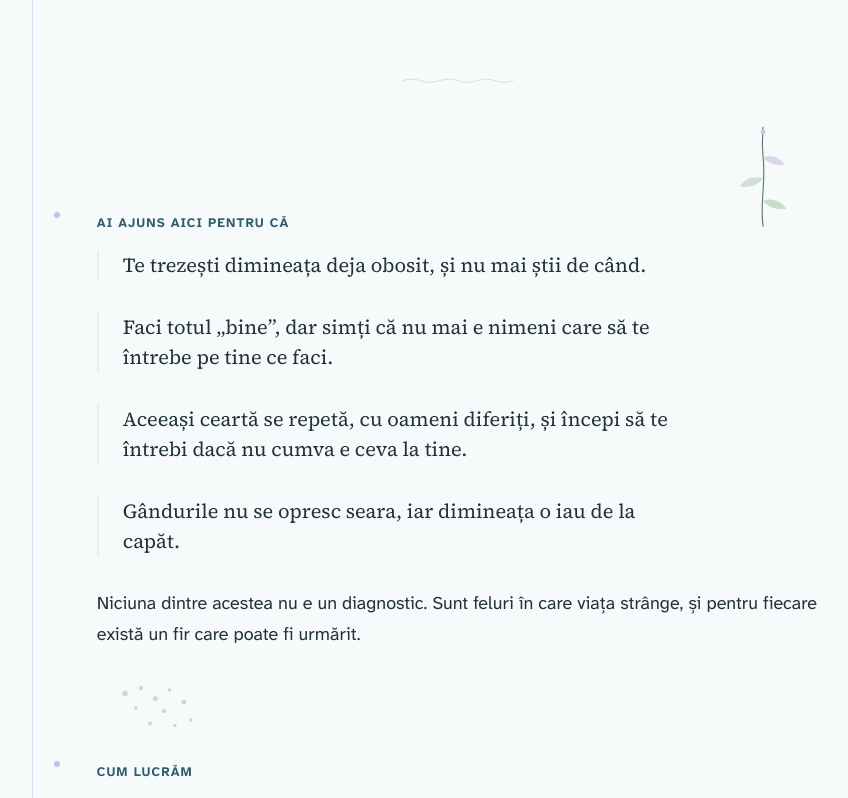
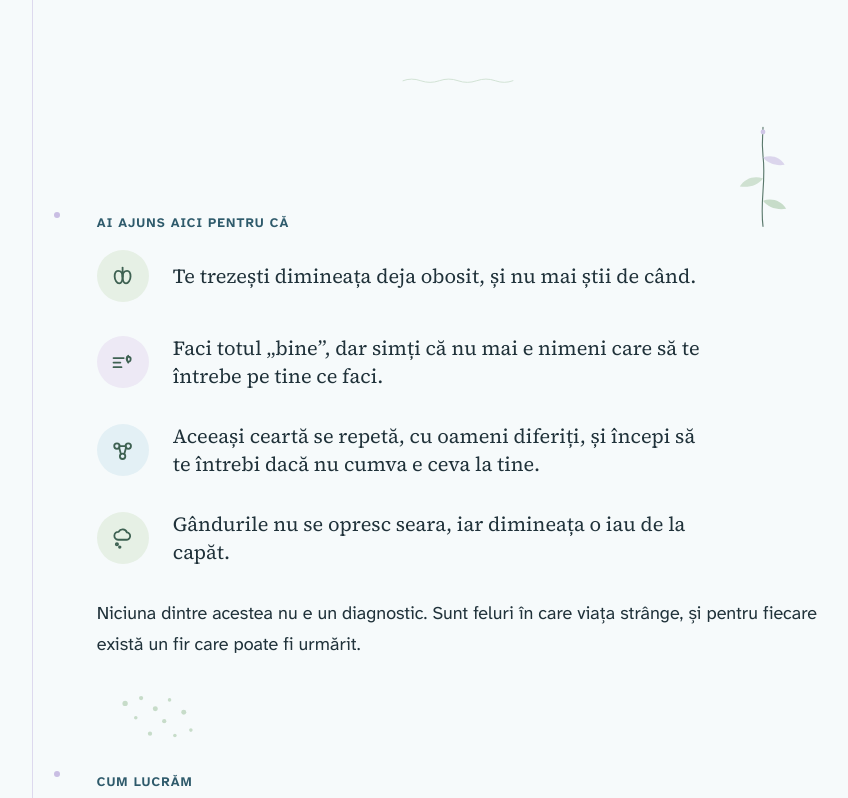
Before and after one commit to madalinagligor5-maker/psiho, a PHP site: page / in a window 1280 px wide. Shown: the part 1230-2028 px from the top of the page, without its empty margins (206-1054 px from the left). Run offline with PHP 8.4, Linux system fonts and the light colour scheme; data that the repository does not hold is empty; some libraries are stand-ins or nearby versions.

Commit message:
Iconite line-art din kit, legate de continut
Helper iconita($nume) cu iconite SVG line-art (contur currentColor, viewBox 24):
anxietate, stres, ganduri, coplesire, respiro, liniste, echilibru, sprijin,
progres, conexiune, comunicare, directie, constientizare.

Aplicate pe „ai ajuns aici pentru ca": fiecare recunoastere primeste o iconita
intr-un cerc soft (verde-pal / azur / lavanda-pal, alternate), legata de sens
(respiro/epuizare, coplesire, conexiune-relatii, ganduri).

Co-Authored-By: Claude Opus 4.8 <noreply@anthropic.com>

```diff
--- a/public_html/assets/css/site.css
+++ b/public_html/assets/css/site.css
@@ -597,14 +597,16 @@ strong { font-weight: 700; }
   gap: var(--s4);
 }
 .recunoasteri li {
+  display: flex;
+  gap: var(--s3);
+  align-items: center;
   font-family: var(--font-display);
   font-size: var(--t-corp-mare);
   font-weight: 400;
-  line-height: 1.5;
-  padding-left: var(--s3);
-  border-left: 2px solid var(--greige);
-  max-width: 54ch;
-}
+  line-height: 1.4;
+  max-width: 58ch;
+}
+.recunoasteri li > span:last-child { flex: 1; }
 
 /* --- Card de serviciu ----------------------------------------------------- */
 
@@ -1075,6 +1077,24 @@ strong { font-weight: 700; }
 .g-flotant--dreapta-sus { top: var(--s3); right: 4%; }
 .g-flotant--stanga-jos  { bottom: var(--s3); left: 3%; }
 .g-flotant--dreapta-jos { bottom: var(--s4); right: 5%; }
+
+/* Iconițe line-art — colorate prin `color` pe container. */
+.iconita { display: inline-block; width: 1.5rem; height: 1.5rem; color: var(--salvie-inchis); }
+
+/* Iconiță într-un cerc soft, ca în kit — pentru liste și pași. */
+.iconita-badge {
+  flex: none;
+  width: 3.25rem; height: 3.25rem;
+  display: grid; place-items: center;
+  border-radius: var(--raza-pastila);
+  background: var(--verde-pal);
+  color: var(--salvie-inchis);
+  transition: background-color var(--d-mediu) var(--usor);
+}
+.iconita-badge .iconita { width: 1.7rem; height: 1.7rem; }
+/* Alternăm fundalul badge-urilor prin paletă, pentru varietate blândă. */
+.iconita-badge--azur    { background: var(--azur); }
+.iconita-badge--lavanda { background: var(--lavanda-pal); color: var(--lavanda-text); }
 
 /* Pull-quote — un citat scos în evidență, cu ghilimele grafice. */
 .citat {
--- a/src/helpers.php
+++ b/src/helpers.php
@@ -144,6 +144,40 @@ function grafic(string $nume, string $clasa = ''): string
     return $svg;
 }
 
+/**
+ * Iconițe line-art (recreate după kitul de ilustrație). viewBox 24×24, contur
+ * din `currentColor` (colorezi prin `color` pe container), rotunjite. Decorative
+ * — mereu aria-hidden; sensul stă în textul de lângă.
+ */
+function iconita(string $nume, string $clasa = ''): string
+{
+    $cai = match ($nume) {
+        // Emoții & stări
+        'anxietate'  => '<path d="M15 7c-4-2-8 1-7 5 1 3 6 4 7 1 1-2-2-4-4-2s-1 5 2 5"/>',
+        'stres'      => '<path d="M7 13a3 3 0 0 1 .3-6 4 4 0 0 1 7.5-1A3 3 0 0 1 16 13Z"/><path d="M11 15l-2 3h3l-2 3"/>',
+        'ganduri'    => '<path d="M8 13a3.5 3.5 0 0 1 .5-7 4 4 0 0 1 7.3.5A3 3 0 0 1 15 13Z"/><circle cx="7" cy="17" r="1"/><circle cx="9.5" cy="19.5" r=".7"/>',
+        'coplesire'  => '<path d="M4 12h6M4 8h9M4 16h7"/><path d="M17 6c-2 1-2 4 0 5s3-3 1-4-3 3-1 5"/>',
+        'respiro'    => '<path d="M12 4v8"/><path d="M12 12c0-3-1-5-4-5-2 0-3 2-3 5s2 6 4 6c2 0 3-3 3-6Z"/><path d="M12 12c0-3 1-5 4-5 2 0 3 2 3 5s-2 6-4 6c-2 0-3-3-3-6Z"/>',
+        'liniste'    => '<circle cx="12" cy="12" r="8"/><path d="M9 14c1 1.5 5 1.5 6 0"/><path d="M8.5 10h.01M15.5 10h.01"/>',
+        // Concepte & valori
+        'echilibru'  => '<path d="M12 4v16M6 20h12"/><path d="M12 6 5 9m7-3 7 3"/><path d="M3 9a2 2 0 0 0 4 0Zm14 0a2 2 0 0 0 4 0Z"/>',
+        'sprijin'    => '<path d="M12 20c-1-3-6-4-6-8a2.5 2.5 0 0 1 5-.5A2.5 2.5 0 0 1 16 12"/><path d="M4 15c1 2 3 3 5 3M20 15c-1 2-3 3-5 3"/>',
+        'progres'    => '<path d="M4 18h4v-4h4V9h4V5h4"/><path d="M16 5h4v4"/>',
+        'conexiune'  => '<circle cx="7" cy="8" r="2.4"/><circle cx="17" cy="8" r="2.4"/><circle cx="12" cy="17" r="2.4"/><path d="M9 9.5 10.5 15m4.5-5.5L13.5 15M9 8h6"/>',
+        'comunicare' => '<path d="M4 6h9a2 2 0 0 1 2 2v3a2 2 0 0 1-2 2H8l-4 3Z"/><path d="M17 9h3a2 2 0 0 1 2 2v3a2 2 0 0 1-2 2v3l-3-3"/>',
+        'directie'   => '<path d="M12 3v18"/><path d="M12 5h6l2 2-2 2h-6"/><path d="M12 11H6l-2 2 2 2h6"/>',
+        'constientizare' => '<path d="M12 3a6 6 0 0 0-3 11v2h6v-2a6 6 0 0 0-3-11Z"/><path d="M10 20h4M11 22h2"/>',
+        default => '',
+    };
+    if ($cai === '') {
+        return '';
+    }
+    $c = $clasa !== '' ? ' ' . $clasa : '';
+    return '<svg class="iconita'.$c.'" viewBox="0 0 24 24" fill="none" stroke="currentColor" '
+        .'stroke-width="1.6" stroke-linecap="round" stroke-linejoin="round" aria-hidden="true">'
+        .$cai.'</svg>';
+}
+
 /** Randeaza un sablon din src/views cu variabilele date. */
 function view(string $sablon, array $date = []): string
 {
--- a/src/views/public/acasa.php
+++ b/src/views/public/acasa.php
@@ -53,10 +53,22 @@ $psihologi = $psihologi ?? [];
   <?= grafic('puncte', 'g-flotant g-flotant--stanga-jos') ?>
   <p class="eticheta">Ai ajuns aici pentru că</p>
   <ul class="recunoasteri">
-    <li>Te trezești dimineața deja obosit, și nu mai știi de când.</li>
-    <li>Faci totul „bine”, dar simți că nu mai e nimeni care să te întrebe pe tine ce faci.</li>
-    <li>Aceeași ceartă se repetă, cu oameni diferiți, și începi să te întrebi dacă nu cumva e ceva la tine.</li>
-    <li>Gândurile nu se opresc seara, iar dimineața o iau de la capăt.</li>
+    <li>
+      <span class="iconita-badge"><?= iconita('respiro') ?></span>
+      <span>Te trezești dimineața deja obosit, și nu mai știi de când.</span>
+    </li>
+    <li>
+      <span class="iconita-badge iconita-badge--lavanda"><?= iconita('coplesire') ?></span>
+      <span>Faci totul „bine”, dar simți că nu mai e nimeni care să te întrebe pe tine ce faci.</span>
+    </li>
+    <li>
+      <span class="iconita-badge iconita-badge--azur"><?= iconita('conexiune') ?></span>
+      <span>Aceeași ceartă se repetă, cu oameni diferiți, și începi să te întrebi dacă nu cumva e ceva la tine.</span>
+    </li>
+    <li>
+      <span class="iconita-badge"><?= iconita('ganduri') ?></span>
+      <span>Gândurile nu se opresc seara, iar dimineața o iau de la capăt.</span>
+    </li>
   </ul>
   <p style="margin-top: var(--s4)">
     Niciuna dintre acestea nu e un diagnostic. Sunt feluri în care viața strânge,
```
